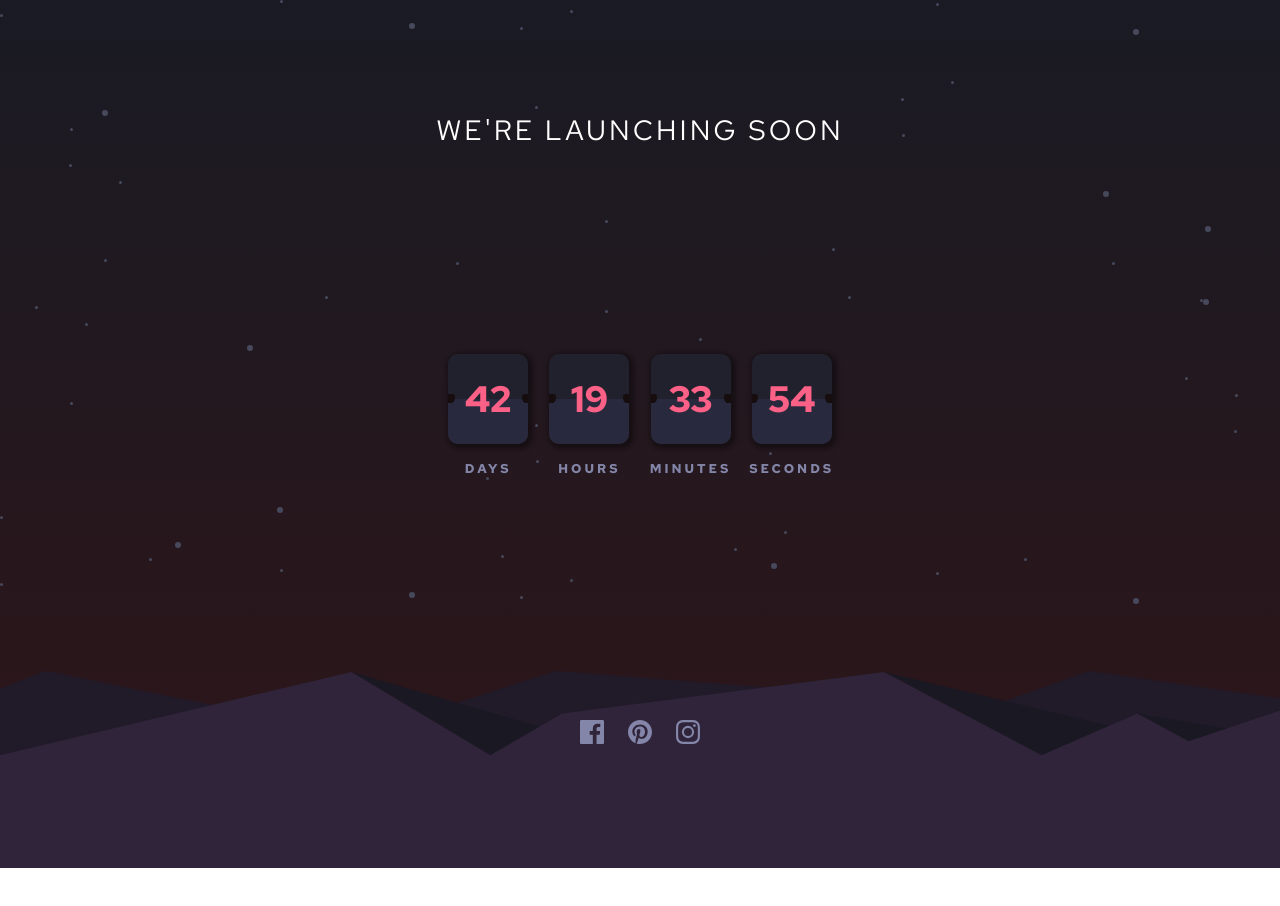
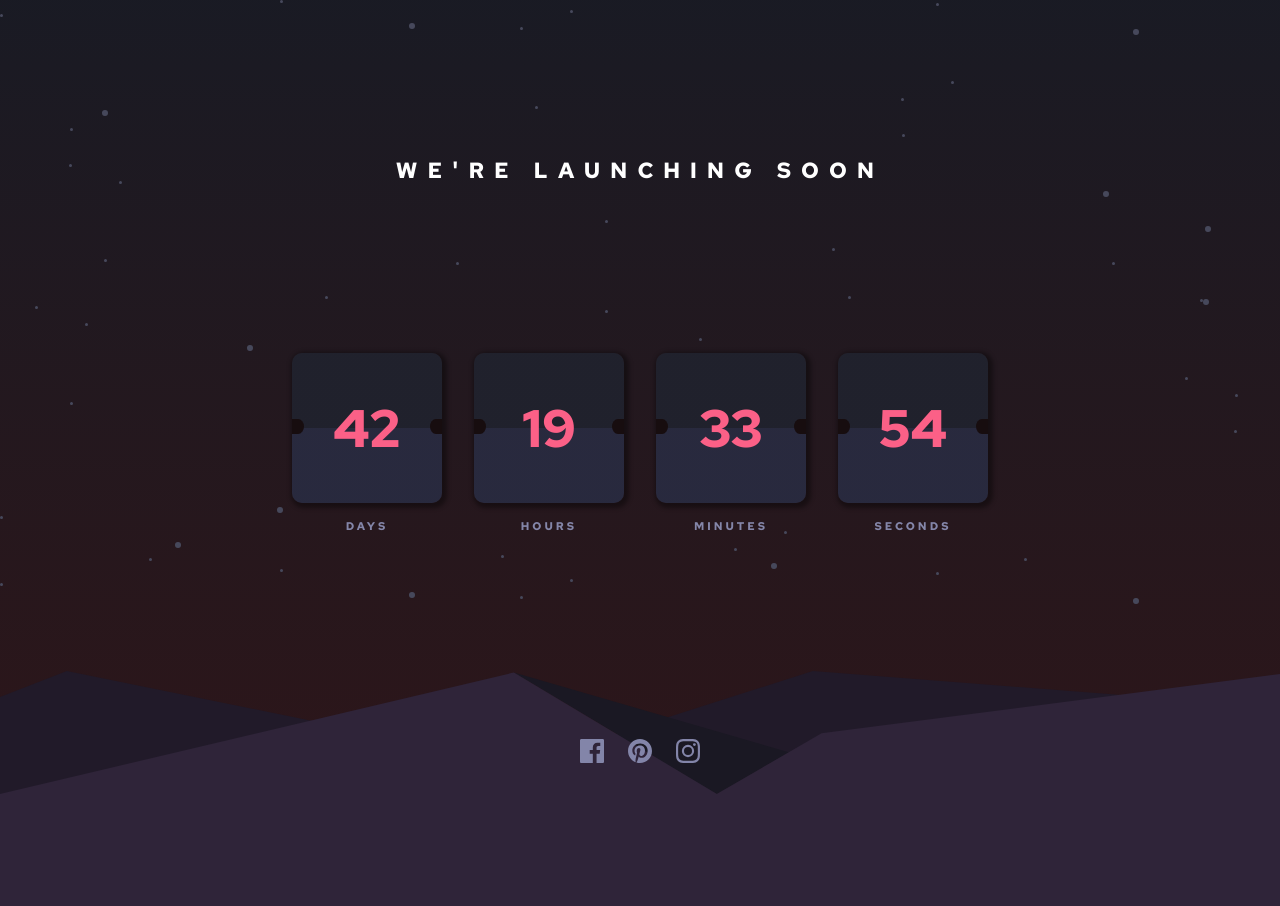
Before and after one commit to thealamenthed/launch-countdown-timer-main, a plain HTML site: page index.html in a window 1280 px wide. Drawn offline with Linux system fonts and the light colour scheme.

Commit message:
update responsive

```diff
--- a/countdown.js
+++ b/countdown.js
@@ -39,6 +39,7 @@ function refreshcCountdown() {
  * Met à jour la structure HTML en fonction d'un nouvel interval
  * @param {{days: number, hours: number, minutes: number, secondes: number}} diff
  */
+
 // On va envoyer cet objet à une fonction qui mettre à jour l'HTML
 function updateDom(diff) {
   Object.keys(diff).forEach((key) => {
--- a/index.html
+++ b/index.html
@@ -11,26 +11,19 @@
       sizes="32x32"
       href="./images/favicon-32x32.png"
     />
-    <link rel="stylesheet" href="style-responsive.css" />
+    <link rel="stylesheet" href="style.css" />
 
     <link
-      href="https://fonts.googleapis.com/css2?family=Red+Hat+Text:wght@400;500;700&display=swap"
+      href="https://fonts.googleapis.com/css2?family=Red+Hat+Text:wght@400;500;700;800&display=swap"
       rel="stylesheet"
     />
 
     <script src="countdown.js" defer></script>
 
     <title>Frontend Mentor | Launch countdown timer</title>
-
-    <!--  Feel free to remove these styles or customise in your own stylesheet 👍 -
-  <style>
-    .attribution { font-size: 11px; text-align: center; }
-    .attribution a { color: hsl(228, 45%, 44%); }
-  </style> -->
   </head>
 
   <body>
-
     <div class="background">
       <div class="stars"></div>
       <div class="hills"></div>
@@ -61,7 +54,6 @@
           <strong id="secondes"></strong>
           <h3 class="description">Seconds</h3>
         </div>
-
       </div>
 
       <div class="brand-wrapper">
@@ -75,12 +67,6 @@
           ><img src="images/icon-instagram.svg" alt="icon instagram"
         /></a>
       </div>
-
     </main>
-
-    <!--   <div class="attribution">
-    Challenge by <a href="https://www.frontendmentor.io?ref=challenge" target="_blank">Frontend Mentor</a>.
-    Coded by <a href="#">Your Name Here</a>.
-  </div> -->
   </body>
 </html>
--- a/style-responsive.css
+++ b/style.css
@@ -1,4 +1,4 @@
-/* Mobile: 375px */
+/* ___________________Mobile: 375px_____________________ */
 
 /* Reset CSS */
 * {
@@ -11,7 +11,7 @@
     font-family: 'Red Hat Text', sans-serif;
 }
 
-/* Variables du projet */
+/* Variables color du projet */
 :root {
     /* Couleurs */
     --Grayishblue: hsl(237, 18%, 59%);
@@ -71,37 +71,20 @@ body {
 .heading {
     padding: 1rem 0rem;
     text-align: center;
-    font-size: 14px;
+    font-size: 11px;
     text-transform: uppercase;
     font-weight: 700;
-    letter-spacing: 3px;
-}
-
-.heading h1 {
+    letter-spacing: 10px;
+    margin-top: 4rem;
     color: var(--White);
-    font-weight: lighter;
-    letter-spacing: 3px;
-    /*     cursor: pointer;
-    background-clip: text;
-    -moz-text-fill-color:transparent; */
 
 }
 
-.title {
-    color: var(--White);
-    font-weight: 700;
-    text-transform: uppercase;
-    font-size: 14px;
-    text-align: center;
-    letter-spacing: 10px;
-
-
-}
 
 .numbers {
     display: grid;
     grid-template-columns: repeat(4, 1fr);
-    gap: 1rem;
+    gap: 2rem;
 }
 
 .bloc {
@@ -115,7 +98,7 @@ strong {
     display: flex;
     background: linear-gradient(hsl(235, 16%, 15%) 50%, hsl(237, 21%, 20%)50%);
     height: 90px;
-    width: 80px;
+    width: 90px;
     justify-items: center;
     align-items: center;
     justify-content: space-around;
@@ -143,7 +126,7 @@ strong::after {
     background: hsl(346, 27%, 7%);
     left: 0px;
     top: 44%;
-    border-radius: 0 50% 80% 0;
+    border-radius: 0 50% 50% 0;
 }
 
 strong::before {
@@ -151,15 +134,15 @@ strong::before {
     content: "";
     width: 8%;
     height: 10%;
-    background: hsl(348, 26%, 7%);
+    background: hsl(346, 27%, 7%);
     right: 0px;
     top: 44%;
-    border-radius: 50% 0 0 80%;
+    border-radius: 50% 0 0 50%;
 }
 
 .description {
     margin-top: 1rem;
-    font-size: 0.8rem;
+    font-size: 0.7rem;
     color: var(--Grayishblue);
     letter-spacing: 3px;
     text-transform: uppercase;
@@ -176,16 +159,29 @@ strong::before {
 .brand-wrapper a {
     margin: 0 12px;
     text-decoration: none;
-    color: rgba(255,255,255, 0.438);
+    color: rgba(255, 255, 255, 0.438);
     font-size: 1.8rem;
     transition: all 0.4 ease-in;
 }
 
 .brand-wrapper a:hover {
     color: var(--Softred)
+}
+
+@media screen and (min-width:700px) {
+    .hills {
+        background: url('/images/pattern-hills.svg')no-repeat;
+        height: 36%;
+        width: 100%;
+        display: flex;
+        background-size: cover;
+        background-position: 0px 39px;
+    }
+
+    strong {
+        height: 150px;
+        width: 150px;
+        font-size: 3.3rem;
+    }
 
 }
-
-@media screen and (min-width:1440px){
-
-}
```
